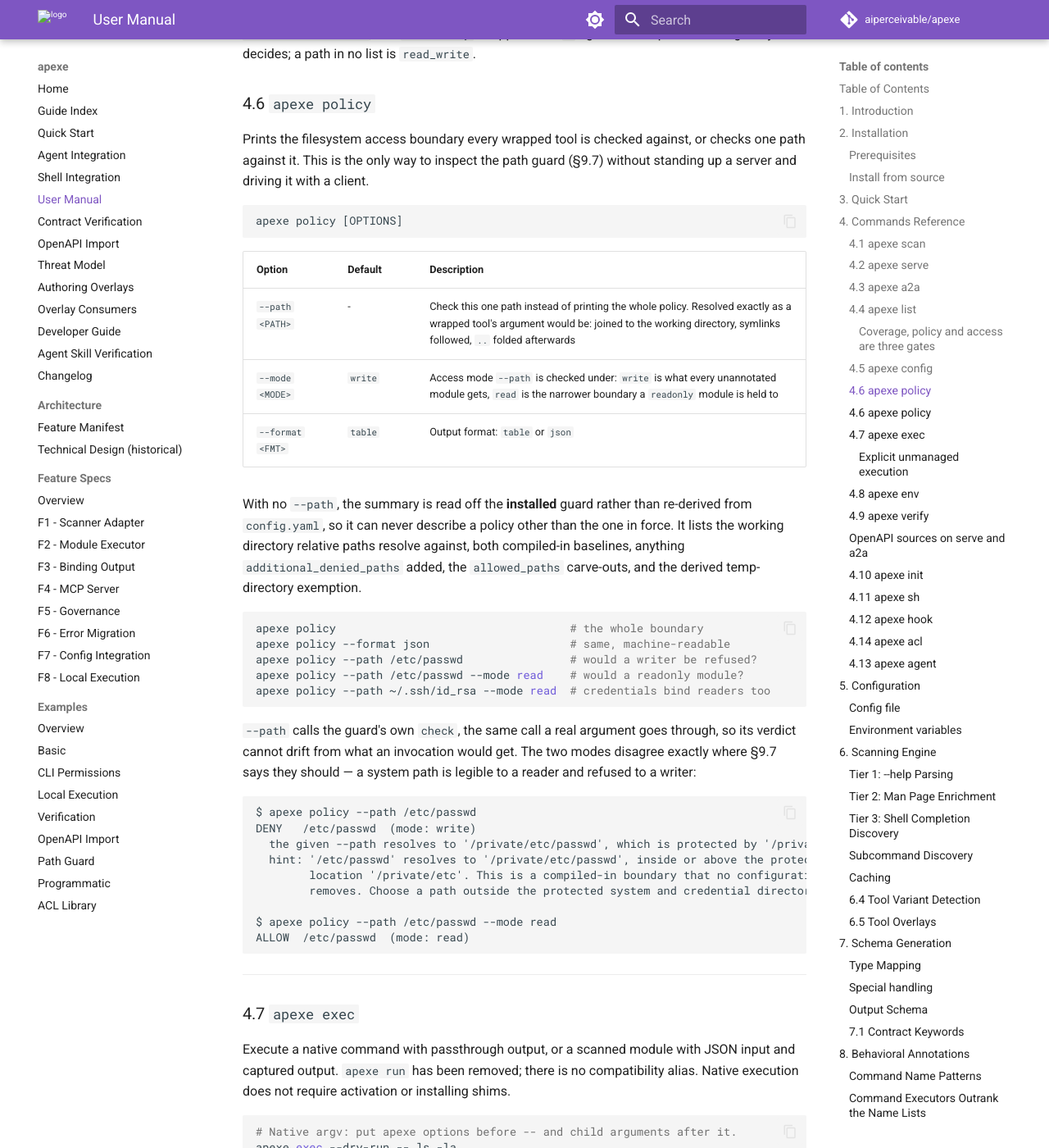
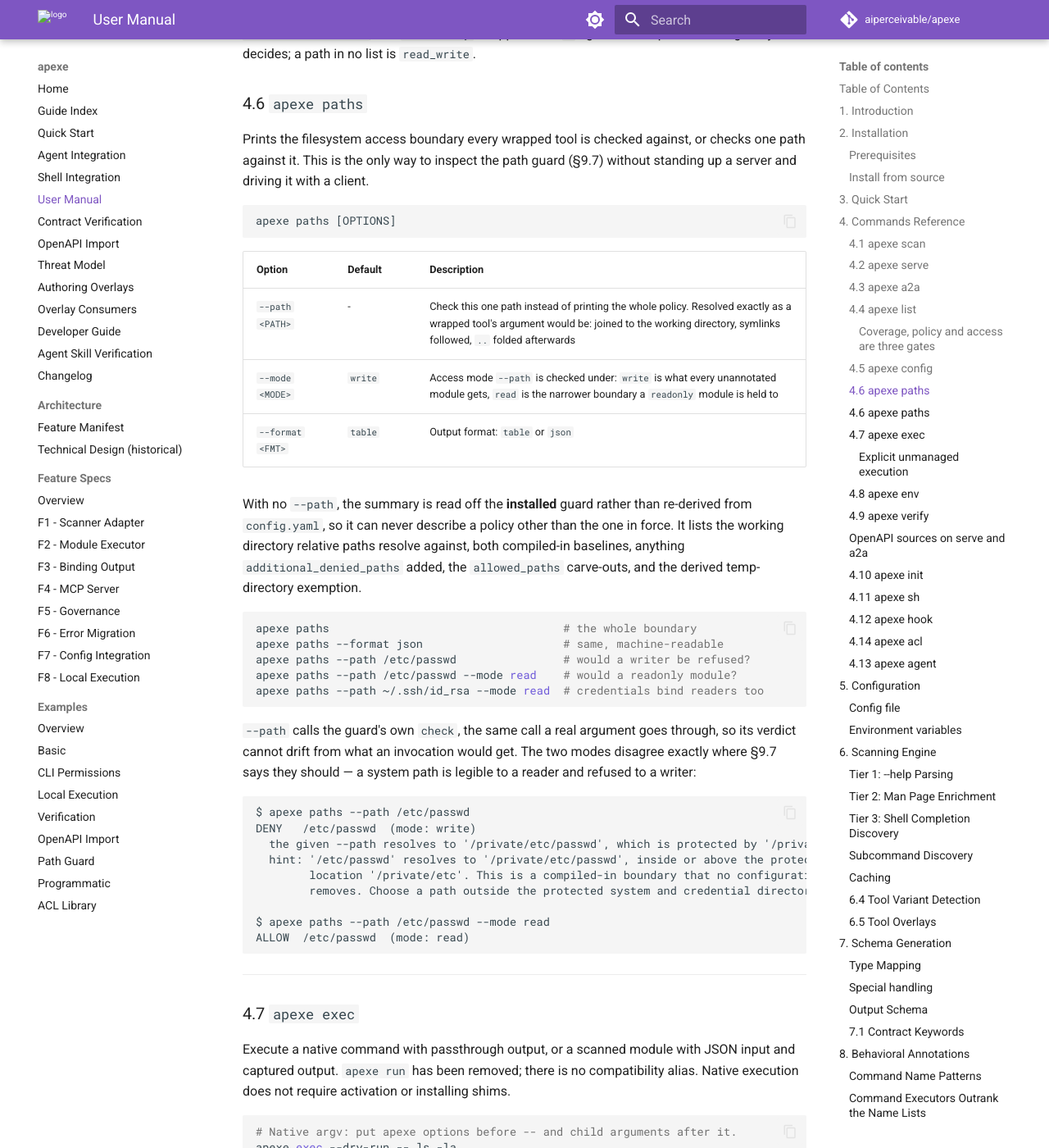
Before and after one commit to aiperceivable/apexe, an MkDocs documentation site: the page built from docs/user-manual.md, in a window 1280 px wide and 1400 px high, scrolled down 10688 px. Shown: the whole window at 82% size. Built offline with MkDocs 1.6.1 and Material for MkDocs 9.7.7, drawn with Linux system fonts in a browser that asks for light colours; comment, search, counter and statistics services are not loaded; some of the changed text lies outside the part shown.

Commit message:
refactor(cli): rename `apexe policy` to `apexe paths`
The command only ever described locations, and `policy` was the wrong word for
it: the ACL is policy too, so the name answered a question the command does not.
It now matches the `paths:` section it reports, and reads the same four
permission words that section uses.

No alias. The command is rarely used, the user base is small, and an alias that
reads `policy` while printing `paths` vocabulary would preserve exactly the
confusion the rename removes.

\u0060apexe paths`, `--path` and `--mode read|write` are unchanged in behaviour; the
runtime CLI validator, the feature manifest, the threat model, the README and the
manual all move with it in this commit.

````diff
--- a/docs/FEATURE_MANIFEST.md
+++ b/docs/FEATURE_MANIFEST.md
@@ -26,7 +26,7 @@ git/docker scan tests and the macOS native example are opt-in.
 | Terminal-agent execution routing | `skills/apexe/SKILL.md`, `scripts/install_agent_skill.py` | Fallback Claude Code/Codex/pi/OpenCode Skill for hosts without shell/hook integration; host integration uses `apexe agent` and `apexe sh`, and the Skill routes exec only when no host integration is active |
 | Binding and agent guidance output | `output`; `scan --skills-dir` | YAML bindings and optional Claude Skills; Rust API tool-definition export |
 | Policy authorship | `governance::acl`; `acl` | `acl init` writes a starter policy once (`--profile developer\|strict`), `acl sync` refreshes only the destructive and open-world denials, `acl explain` names the rule that decided a module. `scan` writes bindings and never policy |
-| Discovery and policy inspection | `list --verbose`, `policy` | Module schemas, annotations, ACL context, validated evidence and filesystem boundary checks |
+| Discovery and policy inspection | `list --verbose`, `paths` | Module schemas, annotations, ACL context, validated evidence and filesystem boundary checks |
 | Local execution | `cli::exec`, `module`; `exec` | Module JSON and reviewed native argv; preflight dry-run, child status and native streams |
 | Shell integration | `cli::env`, `shim`, `shell_init`; `env` | Eligible external-command PATH shims, startup activation, refresh, removal and diagnostics; `--scanned` routes execute the original argv after schema validation |
 | Agent shell launcher | `cli::sh`; `sh` | Executes a real shell with the installed shim environment; readiness diagnostics and host config snippets. Not a full-governance boundary |
@@ -121,7 +121,7 @@ src/
 │   └── overlay      ToolOverlay: curated flag/arg descriptions, apply_overlay
 ├── auth             Transport authentication for the HTTP-family MCP/A2A
 │                    transports (token/JWT, loopback-bind detection)
-├── cli/             clap CLI entry point (scan/serve/a2a/exec/sh/hook/agent/env/verify/init/list/acl/config/policy)
+├── cli/             clap CLI entry point (scan/serve/a2a/exec/sh/hook/agent/env/verify/init/list/acl/config/paths)
 │   ├── init         Reviewed source bootstrap, binding ownership and starter ACL
 │   ├── exec         Module JSON and native argv through shared governance
 │   ├── config_set   Persistent log-level updates preserving other settings
@@ -137,7 +137,7 @@ src/
 │   ├── audit        AuditManager, apexe's own JSONL execution/refusal record
 │   └── path_guard   PathGuard: resolves every x-apexe-path argument and checks
 │                    it against the system/credential baselines. Always-on, no
-│                    flag; `apexe policy` reports it. CLI process controls
+│                    flag; `apexe paths` reports it. CLI process controls
 │                    are in module/executor.rs and module/io.rs
 ├── mcp/             MCP server integration
 │   └── server       McpServerBuilder wrapping apcore_mcp::APCoreMCP
@@ -224,7 +224,7 @@ Additional: ParserPipeline, SubcommandDiscovery, ScanCache, ToolResolver, plugin
 ### Governance (v0.1.0 rewritten, extended through v0.7.0)
 - `AclManager`: wraps `apcore::ACL`, generates default rules from annotations; fails closed when a configured ACL is missing/malformed. **Opt-in** — a server started without `--acl` enforces no access control
 - `AuditManager`: apexe's own append-only JSONL trail (log `0o600`); records executions, refusals (`event`, `trace_id`, `caller_id`, `error_code`) and ACL allow/deny decisions. No input values, hashed or otherwise — see user-manual §9.2
-- `PathGuard` (v0.7.0): resolves every argument the schema types `x-apexe-path` and checks it against two compiled-in baselines — system paths bind writers, credential paths bind readers and writers alike. **Always-on, no flag.** `config.yaml` extends it with `additional_denied_paths` and relaxes it with `allowed_paths`; `apexe policy` reports the installed boundary
+- `PathGuard` (v0.7.0): resolves every argument the schema types `x-apexe-path` and checks it against two compiled-in baselines — system paths bind writers, credential paths bind readers and writers alike. **Always-on, no flag.** `config.yaml` extends it with `additional_denied_paths` and relaxes it with `allowed_paths`; `apexe paths` reports the installed boundary
 - `ApprovalGate`: weighs actual escalating inputs and audits refusals. Local execution installs it automatically. MCP interactive approval is opt-in via `--enable-approval`; approval stores can be supplied through the MCP/A2A library builders
 - CLI process controls: always-on in `module/executor.rs` and `module/io.rs` — env scrubbing, direct argv, captured output cap, timeout + `kill_on_drop`, plus option-injection, control-character and `x-apexe-exec` guards. Captured execution is bounded by `default_timeout`; local passthrough is unbounded by default (`local_timeout: 0`) because the caller owns a terminal. Native streams are inherited; there is no normal-execution SandboxManager
 
--- a/docs/agent-skill.md
+++ b/docs/agent-skill.md
@@ -192,7 +192,7 @@ for a controlled denial test without changing your normal ACL.
 | The model cannot start | Check the host's provider, credentials and account-supported model. No tool calls means agent routing has not been tested. |
 | A later tool call loses shim activation | Independent tool calls may start new shells. Keep explicit exec, or activate and verify shims in the same shell that executes the task. |
 
-### Host ACL reading and apexe policy checks
+### Host ACL reading and apexe paths checks
 
 A host reader's permission refusal is different from apexe's `ACL_DENIED`.
 Resolve the selected ACL to its canonical path and grant the host only the
--- a/docs/user-manual.md
+++ b/docs/user-manual.md
@@ -334,7 +334,7 @@ apexe config [OPTIONS]
 | `--show` | Print resolved configuration as YAML |
 | `--init` | Create default config at `~/.apexe/config.yaml` |
 
-### 4.6 `apexe policy`
+### 4.6 `apexe paths`
 
 Prints the path policy every wrapped tool is checked against, or checks one
 path against it. This is the only way to inspect the third gate (§9.7) without
@@ -355,14 +355,14 @@ invented: `read_only` / `read_write` / `no_access` are systemd's
 AppArmor's `w` right. The deepest matching entry decides; a path in no list is
 `read_write`.
 
-### 4.6 `apexe policy`
+### 4.6 `apexe paths`
 
 Prints the filesystem access boundary every wrapped tool is checked against, or
 checks one path against it. This is the only way to inspect the path guard
 (§9.7) without standing up a server and driving it with a client.
 
 ```
-apexe policy [OPTIONS]
+apexe paths [OPTIONS]
 ```
 
 | Option | Default | Description |
@@ -378,11 +378,11 @@ both compiled-in baselines, anything `additional_denied_paths` added, the
 `allowed_paths` carve-outs, and the derived temp-directory exemption.
 
 ```bash
-apexe policy                                   # the whole boundary
-apexe policy --format json                     # same, machine-readable
-apexe policy --path /etc/passwd                # would a writer be refused?
-apexe policy --path /etc/passwd --mode read    # would a readonly module?
-apexe policy --path ~/.ssh/id_rsa --mode read  # credentials bind readers too
+apexe paths                                   # the whole boundary
+apexe paths --format json                     # same, machine-readable
+apexe paths --path /etc/passwd                # would a writer be refused?
+apexe paths --path /etc/passwd --mode read    # would a readonly module?
+apexe paths --path ~/.ssh/id_rsa --mode read  # credentials bind readers too
 ```
 
 `--path` calls the guard's own `check`, the same call a real argument goes
@@ -391,14 +391,14 @@ modes disagree exactly where §9.7 says they should — a system path is legible
 a reader and refused to a writer:
 
 ```
-$ apexe policy --path /etc/passwd
+$ apexe paths --path /etc/passwd
 DENY   /etc/passwd  (mode: write)
   the given --path resolves to '/private/etc/passwd', which is protected by '/private/etc'
   hint: '/etc/passwd' resolves to '/private/etc/passwd', inside or above the protected
         location '/private/etc'. This is a compiled-in boundary that no configuration
         removes. Choose a path outside the protected system and credential directories.
 
-$ apexe policy --path /etc/passwd --mode read
+$ apexe paths --path /etc/passwd --mode read
 ALLOW  /etc/passwd  (mode: read)
 ```
 
````
Also changed, not shown: CHANGELOG.md (+7 -0 lines), README.md (+6 -6 lines), docs/threat-model.md (+6 -6 lines), 3 other files.
